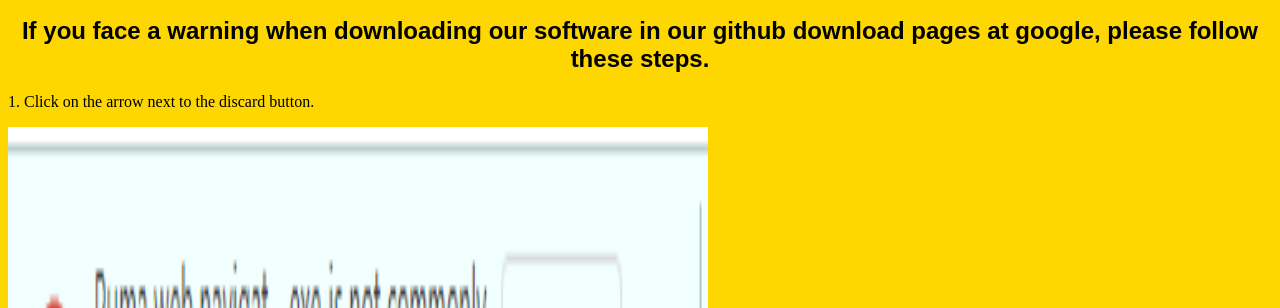
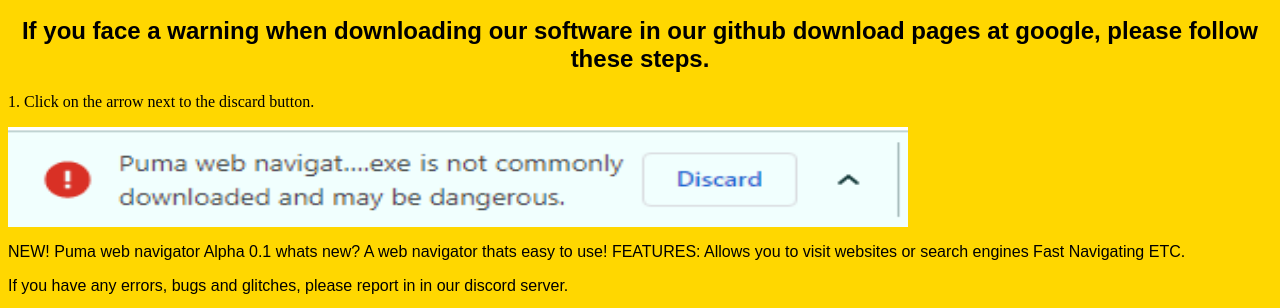
Before and after one commit to PumaDevelopInc/Official-website-of-Puma-Develop-Inc., a plain HTML site: page index.html in a window 1280 px wide. Shown: the part 97-405 px from the top of the page. Drawn offline with Linux system fonts and the light colour scheme.

Commit message:
Update index.html

```diff
--- a/index.html
+++ b/index.html
@@ -3,7 +3,7 @@
 
 <h2 style="font-family: sans-serif">If you face a warning when downloading our software in our github download pages at google, please follow these steps.</h2>
 <p syle="font-family: sans-serif">1. Click on the arrow next to the discard button.</p>
-<img src="step1.png" alt="step 1" width="700" height="500">
+<img src="step1.png" alt="step 1" width="900" height="100">
 
 
 
```
